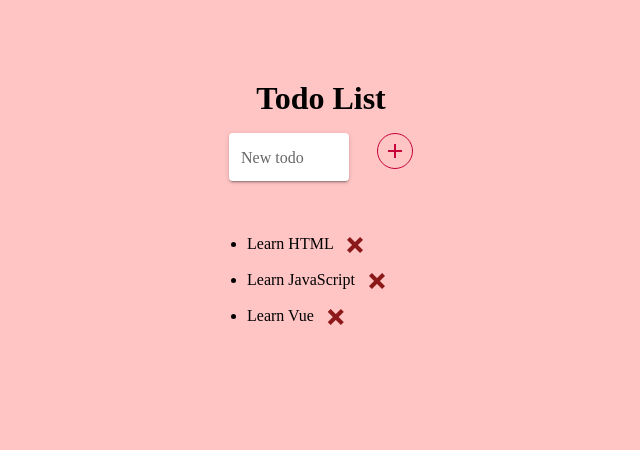
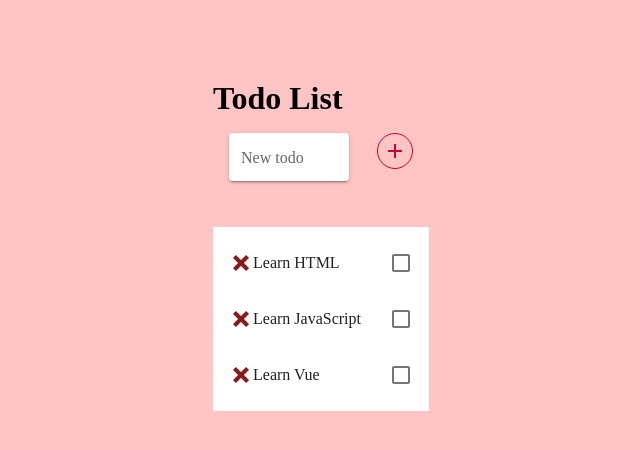
Before and after one commit to mimipepin/todoList, a Nuxt app: page / in a window 1280 px wide. Shown: the top 450 px of the page, without its empty margins (319-959 px from the left). Built offline with nearby package versions, Linux system fonts and the light colour scheme.

Commit message:
plus jouli

```diff
--- a/pages/index.vue
+++ b/pages/index.vue
@@ -43,21 +43,21 @@ export default {
             </v-btn>
         </form>
 
-
-
-        <ul>
-            <li v-for="todo in todos" :key="todo.id">
-            {{ todo.text }}
-            <v-btn @click="removeTodo(todo)"
-                color="#8c1919"
-                elevation="2"
-                tile
-                icon
-            >
-                <v-icon>mdi-close-thick</v-icon>
-            </v-btn>
-            </li>
-        </ul>
+        <v-list>
+            <v-list-item-group max-width="1000">
+                <v-list-item v-for="item in todos" :key="item.id">
+                    <v-list-item-icon>
+                        <v-icon color="#8c1919" @click="removeTodo(item)">mdi-close-thick</v-icon>
+                    </v-list-item-icon>
+                    <v-list-item-content>
+                        <v-list-item-title v-text="item.text"></v-list-item-title>
+                    </v-list-item-content>
+                    <v-list-item-action>
+                        <v-checkbox ></v-checkbox>
+                    </v-list-item-action>
+                </v-list-item>
+            </v-list-item-group>
+        </v-list>
     </div>
  </template>
 
@@ -65,18 +65,17 @@ export default {
     body {
         background-color: #ffc4c4;
         margin: 5em;
+        display: flex;
+        flex-direction: column;
+        align-items: center;
     }
 
     div {
-        align-items: center;
-        display: flex;
-        flex-direction: column;
     }
 
     form {
         display: flex;
         flex-direction: row;
-        justify-content: space-between;
         margin: 1em;
     }
 
@@ -89,4 +88,6 @@ export default {
         margin-left: 2em;
     }
 
+
+
  </style>
```
